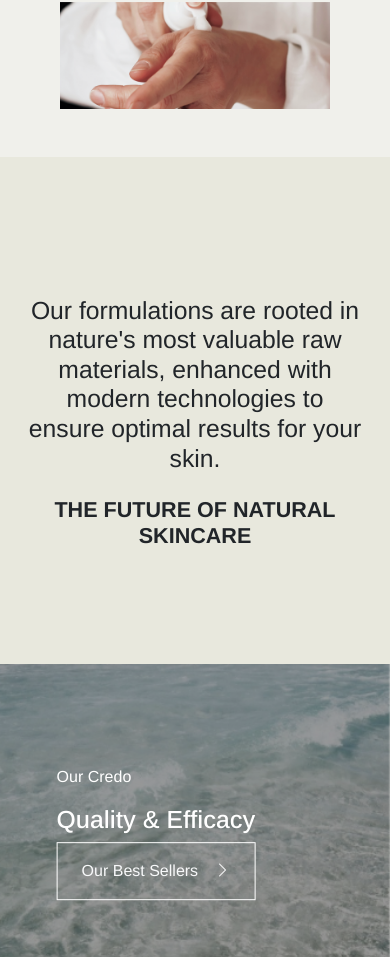
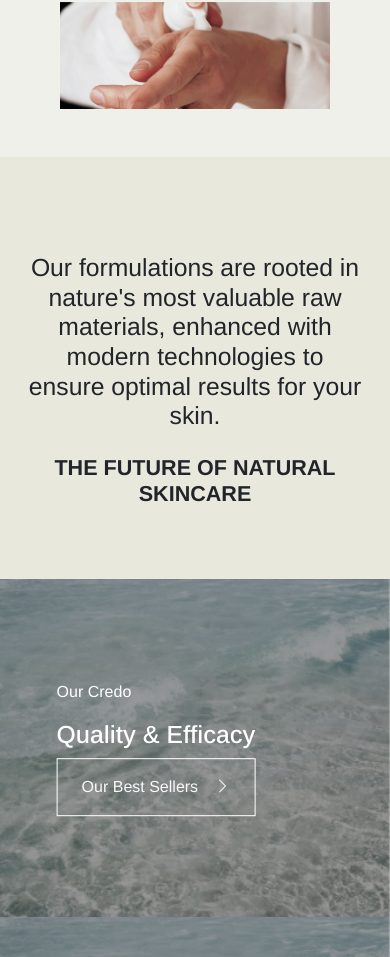
Before and after one commit to 1CL0UD/cein-react, a React (Vite) app: page /about in a window 390 px wide. Shown: the part 1591-2548 px from the top of the page. Built offline with nearby package versions, Linux system fonts and the light colour scheme.

Commit message:
edited quotes class

```diff
--- a/src/App.css
+++ b/src/App.css
@@ -279,17 +279,16 @@ body {
 }
 
 .quotes {
-  min-height: 60vh;
   display: flex;
   flex-direction: column;
   justify-content: center;
   align-items: center;
-  padding: 0 8rem;
+  padding: 6rem 8rem;
 }
 
 @media (max-width: 48rem) {
   .quotes {
-    padding: 0 1rem;
+    padding: 4rem 1rem;
   }
 }
 
```
